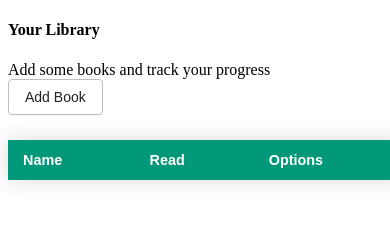
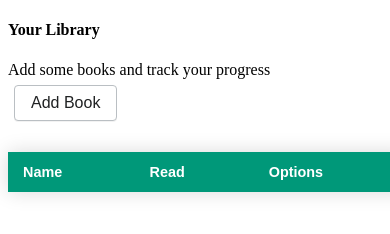
Before and after one commit to AllenGleeson/LibraryAssignment, a plain HTML site: page index.html in a window 390 px wide. Drawn offline with Linux system fonts and the light colour scheme.

Commit message:
Adjusting for mobile view to display on portfolio site.

```diff
--- a/style.css
+++ b/style.css
@@ -1,3 +1,7 @@
+body{
+        background-color: white;
+}
+
 .btn{
     display: inline-block;
     outline: 0;
@@ -47,3 +51,14 @@
 .styled-table tbody tr:last-of-type {
     border-bottom: 2px solid #009879;
 }
+
+
+@media only screen and (max-width: 600px){
+    .btn {
+        font-size: 16px;
+        margin: 6px;
+    }
+    .styled-table {
+        min-width: none;
+    }
+}
```
